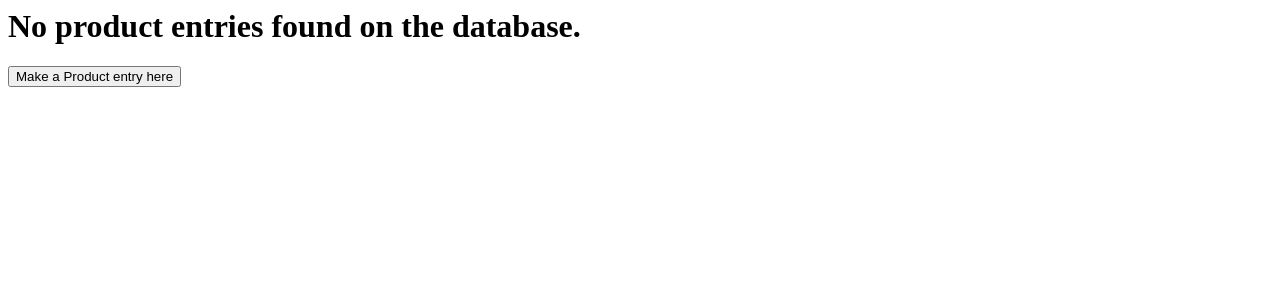
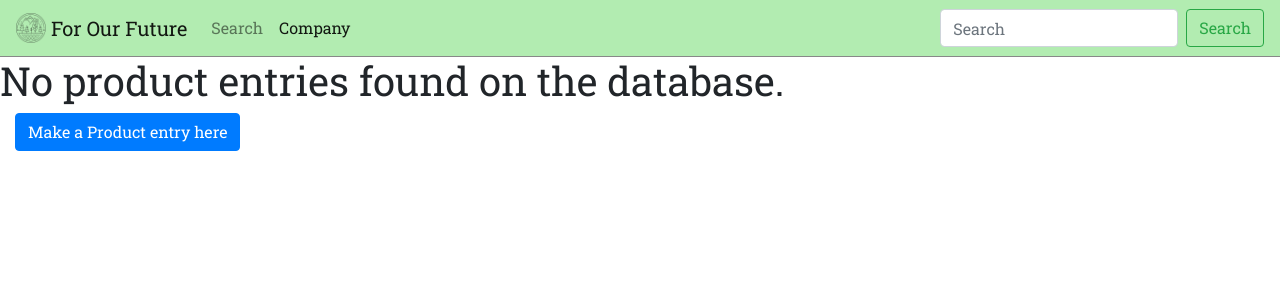
Before and after one commit to zolbatar/for-our-future, a Django app: page /company in a window 1280 px wide. Shown: the top 300 px of the page. Run offline with Django 3.2, Linux system fonts and the light colour scheme; data that the repository does not hold is empty; some libraries are stand-ins or nearby versions.

Commit message:
navbar working

```diff
--- a/broker/static/broker/style.css
+++ b/broker/static/broker/style.css
@@ -10,6 +10,7 @@
 
 body {
   font-family: 'Roboto Slab', 'Times New Roman', Times, serif;
+  font-size: 16px;
   background-color: var(--background);
 }
 
--- a/broker/templates/broker/base.html
+++ b/broker/templates/broker/base.html
@@ -11,6 +11,7 @@
       integrity="sha384-Vkoo8x4CGsO3+Hhxv8T/Q5PaXtkKtu6ug5TOeNV6gBiFeWPGFN9MuhOf23Q9Ifjh"
       crossorigin="anonymous"
     />
+    <link href="https://fonts.googleapis.com/css?family=Libre+Baskerville&display=swap" rel="stylesheet" />
     <link href="https://fonts.googleapis.com/css?family=Roboto+Slab&display=swap" rel="stylesheet" />
     <link rel="stylesheet" type="text/css" href="{% static 'broker/style.css' %}" />
     <title>For Our Future</title>
--- a/broker/templates/broker/company/list.html
+++ b/broker/templates/broker/company/list.html
@@ -1,39 +1,44 @@
-{% if list %} {% for company in list %}
-
-<ul>
-  <li>
-    <h2>Company name:{{ company.name }}</h2>
-    <h2>Contact email:${{ company.email }}</h2>
-    <form
-      action="{% url 'broker:CompanyDelete' company.id %}"
-      method="post"
-      style="display: inline;"
-    >
+{% extends "broker/base.html" %} {% block content %} {% include "broker/company/navbar.html" %} {% if list %}
+<div class="container">
+  <table class="table">
+    <thead>
+      <tr>
+        <th scope="col">ID</th>
+        <th scope="col">Company Name</th>
+        <th scope="col">Contact Email</th>
+        <th scope="col">Actions</th>
+      </tr>
+    </thead>
+    <tbody>
+      {% for company in list %}
+      <tr>
+        <th scope="row">{{ company.id }}</th>
+        <td>{{ company.name }}</td>
+        <td>{{ company.email }}</td>
+        <td>
+          <form action="{% url 'broker:company-update' company.id  %}" method="post" style="display: inline;">
             {% csrf_token %}
-      <button type="submit" class="btn btn-default btn-sm">Delete</button>
+            <button type="submit" class="btn btn-outline-primary btn-sm">Update</button>
           </form>
-    <form
-      action="{% url 'modelforms:product-update' product.id  %}"
-      method="post"
-      style="display: inline;"
-    >
+          <form action="{% url 'broker:company-delete' company.id %}" method="post" style="display: inline;">
             {% csrf_token %}
-      <button type="submit" class="btn btn-default btn-sm">Update</button>
+            <button type="submit" class="btn btn-outline-danger btn-sm">Delete</button>
           </form>
-  </li>
-</ul>
-
-{% endfor %} {% else %}
+        </td>
+      </tr>
+      {% endfor %}
+    </tbody>
+  </table>
+  {% else %}
   <h1>No product entries found on the database.</h1>
-
   {% endif %}
-<form
-  action="{% url 'modelforms:product-entry'  %}"
-  method="post"
-  style="display: inline;"
->
+  <div class="col-md-12">
+    <form action="{% url 'broker:company-entry'  %}" method="post" style="display: inline;">
       {% csrf_token %}
-  <button type="submit" class="btn btn-default btn-sm">
+      <button type="submit" class="btn center btn-primary">
         Make a Product entry here
       </button>
     </form>
+  </div>
+</div>
+{% endblock %}
--- /dev/null
+++ b/broker/templates/broker/company/navbar.html
@@ -0,0 +1,10 @@
+{% extends "broker/navbar.html" %} {% load static %} {% block content %}
+<ul class="navbar-nav mr-auto">
+  <li class="nav-item">
+    <a class="nav-link" href="/">Search</a>
+  </li>
+  <li class="nav-item active">
+    <a class="nav-link" href="/">Company <span class="sr-only">(current)</span></a>
+  </li>
+</ul>
+{% endblock %}
--- a/broker/templates/broker/navbar.html
+++ b/broker/templates/broker/navbar.html
@@ -1,8 +1,27 @@
 {% load static %}
 
-<nav id="navbar" class="navbar sticky-top navbar-light bg-light">
-  <a class="navbar-brand" href="#">
+<nav id="navbar" class="navbar sticky-top navbar-expand-lg navbar-light bg-light">
+  <a class="navbar-brand" href="/">
     <img src="{% static 'broker/Logo.png' %}" width="30" height="30" class="d-inline-block align-top" alt="" />
     For Our Future
   </a>
+  <button
+    class="navbar-toggler"
+    type="button"
+    data-toggle="collapse"
+    data-target="#navbarSupportedContent"
+    aria-controls="navbarSupportedContent"
+    aria-expanded="false"
+    aria-label="Toggle navigation"
+  >
+    <span class="navbar-toggler-icon"></span>
+  </button>
+
+  <div class="collapse navbar-collapse" id="navbarSupportedContent">
+    {% block content %} {% endblock %}
+    <form class="form-inline my-2 my-lg-0">
+      <input class="form-control mr-sm-2" type="search" placeholder="Search" aria-label="Search" />
+      <button class="btn btn-outline-success my-2 my-sm-0" type="submit">Search</button>
+    </form>
+  </div>
 </nav>
--- a/broker/templates/broker/index.html
+++ b/broker/templates/broker/search/index.html
@@ -1,4 +1,4 @@
-{% extends "broker/base.html" %} {% block content %} {% include "broker/navbar.html" %}
+{% extends "broker/base.html" %} {% block content %} {% include "broker/search/navbar.html" %}
 <div class="card bg-light m-2" style="max-width: 18rem;">
   <div class="card-header">Header</div>
   <div class="card-body">
--- a/broker/urls.py
+++ b/broker/urls.py
@@ -1,11 +1,14 @@
 from django.urls import path
+from . import views
 
-from . import views
+app_name = 'broker'
 
 urlpatterns = [
     path('', views.index),
 
     # Company - list, entry
-    path(r'company', views.CompanyList),
-    path(r'company/entry', views.CompanyEntry),
+    path('company', views.CompanyList),
+    path('company/<int:company_id>/delete', views.CompanyDelete, name="company-delete"),
+    path('company/<int:company_id>/update', views.CompanyUpdate, name="company-update"),
+    path('company/entry', views.CompanyEntry, name="company-entry"),
 ]
--- a/broker/views.py
+++ b/broker/views.py
@@ -1,21 +1,32 @@
 from django.views import generic
-from django.shortcuts import render
-from django.http import HttpResponseRedirect
+from django.shortcuts import render, redirect
 from .forms import CompanyForm
 from .models import Company
 
 
 def index(request):
     context = {}
-    return render(request, 'broker/index.html', context)
+    return render(request, 'broker/search/index.html', context)
 
 
 def CompanyList(request):
     companies = Company.objects.all()
     return render(request, 'broker/company/list.html', {'list': companies})
 
-def CompanyDelete(request):
+
+def CompanyDelete(request, company_id):
+    print(request.method)
+    if request.method == 'POST':
+        print(request)
+    context = {}
+    return redirect('/company')
+
+
+def CompanyUpdate(request, company_id):
+    context = {}
     print(request)
+    return render(request, '/company', context)
+
 
 def CompanyEntry(request):
     if request.method == 'POST':
@@ -23,11 +34,9 @@ def CompanyEntry(request):
         if form.is_valid():
             name = form.cleaned_data['name']
             email = form.cleaned_data['email']
-            print(name)
-            print(email)
             c = Company(name=name, email=email)
             c.save()
-            return HttpResponseRedirect('/')
+            return redirect('/company')
     else:
         form = CompanyForm()
 
--- a/fof/urls.py
+++ b/fof/urls.py
@@ -2,6 +2,6 @@ from django.contrib import admin
 from django.urls import include, path
 
 urlpatterns = [
-    path('', include('broker.urls')),
+    path('', include('broker.urls', namespace='broker')),
     path('admin/', admin.site.urls),
 ]
```
Also changed, not shown: broker/templates/broker/company/entry.html (+10 -27 lines), broker/templates/broker/search/navbar.html (added, +10 -0 lines). Lines whose indentation alone changed are shown as unchanged.
